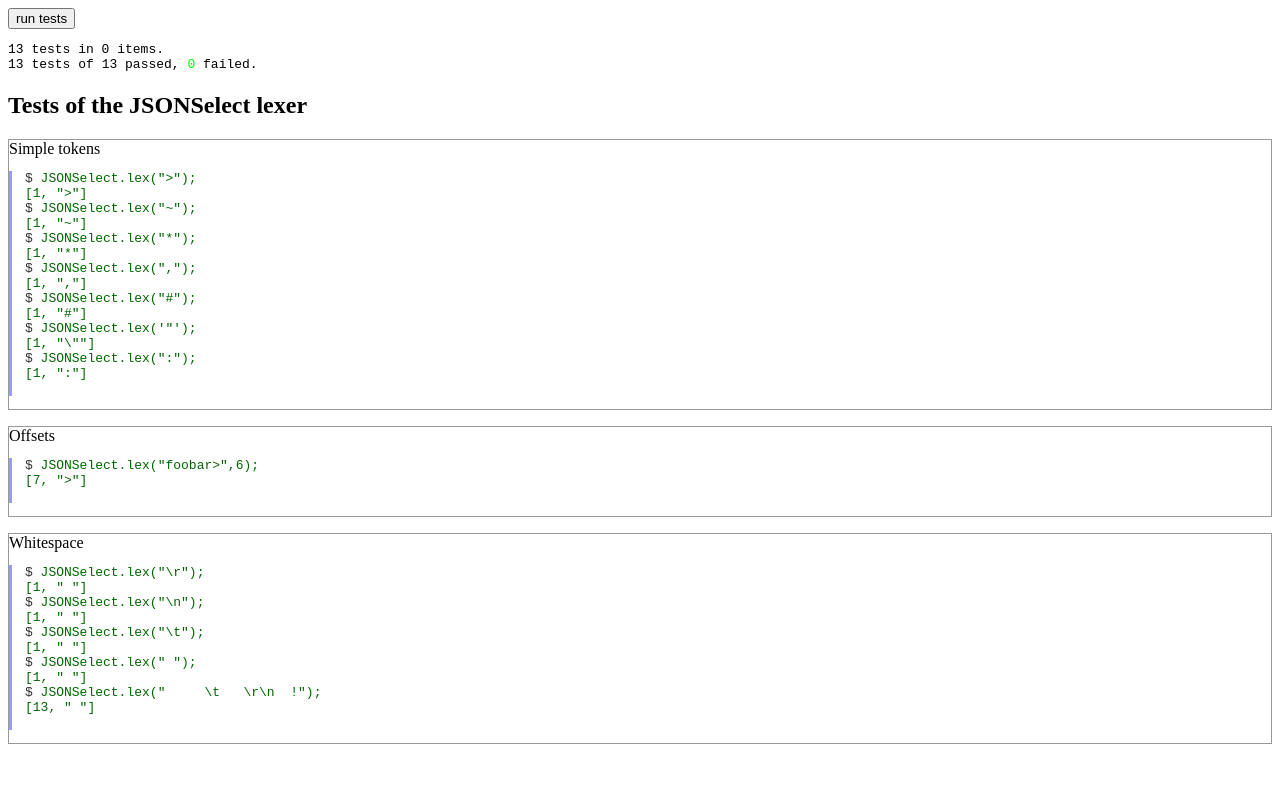
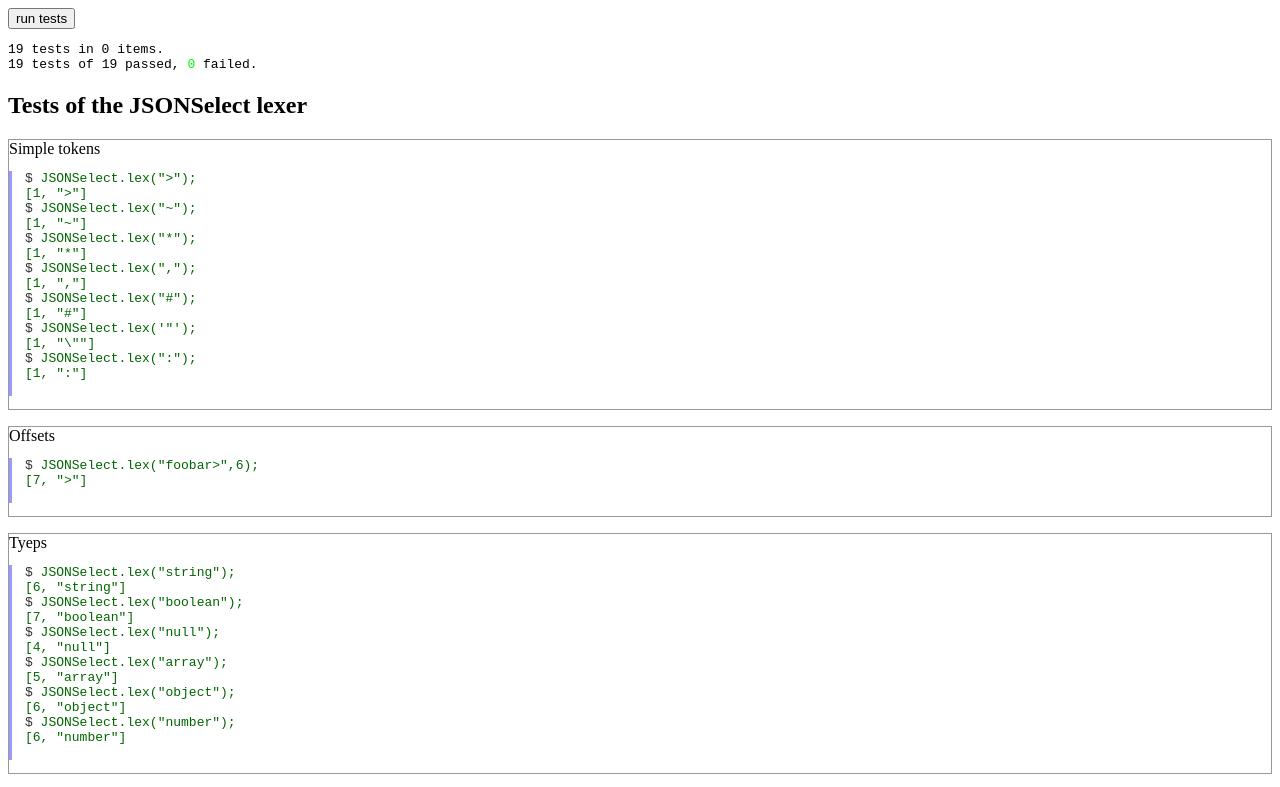
Before and after one commit to lloyd/JSONSelect, a plain HTML site: page src/test/lex_test.html in a window 1280 px wide. Both pictures are taken after a click on the button "run tests". Shown: the top 787 px of the page. Drawn offline with Linux system fonts and the light colour scheme.

Commit message:
lex types

```diff
--- a/src/lex.js
+++ b/src/lex.js
@@ -1,4 +1,5 @@
 (function() {
+    var typePat = /string|boolean|null|array|object|number/;
     var lex = function (str, off) {
         if (off == undefined) off = 0;
         while (str.length > off) {
@@ -12,6 +13,11 @@
                 do { off++; } while (off < str.length && "\t\r\n ".indexOf(str.charAt(off)) !== -1);
                 return [off, " "];
             default:
+                var m;
+                // test for types
+                if (m = typePat.exec(str.substr(off))) {
+                    return [off + m[0].length, m[0]];
+                }
                 throw "unrecognized char in input";
             }
             // whitespace: space, nl, tab, cr
--- a/src/test/lex_test.html
+++ b/src/test/lex_test.html
@@ -43,6 +43,24 @@ $ JSONSelect.lex("foobar>",6);
 </div>
 
 <div class="test">
+Tyeps
+<pre class="doctest">
+$ JSONSelect.lex("string");
+[6, "string"]
+$ JSONSelect.lex("boolean");
+[7, "boolean"]
+$ JSONSelect.lex("null");
+[4, "null"]
+$ JSONSelect.lex("array");
+[5, "array"]
+$ JSONSelect.lex("object");
+[6, "object"]
+$ JSONSelect.lex("number");
+[6, "number"]
+</pre>
+</div>
+
+<div class="test">
 Whitespace
 <pre class="doctest">
 $ JSONSelect.lex("\r");
```
